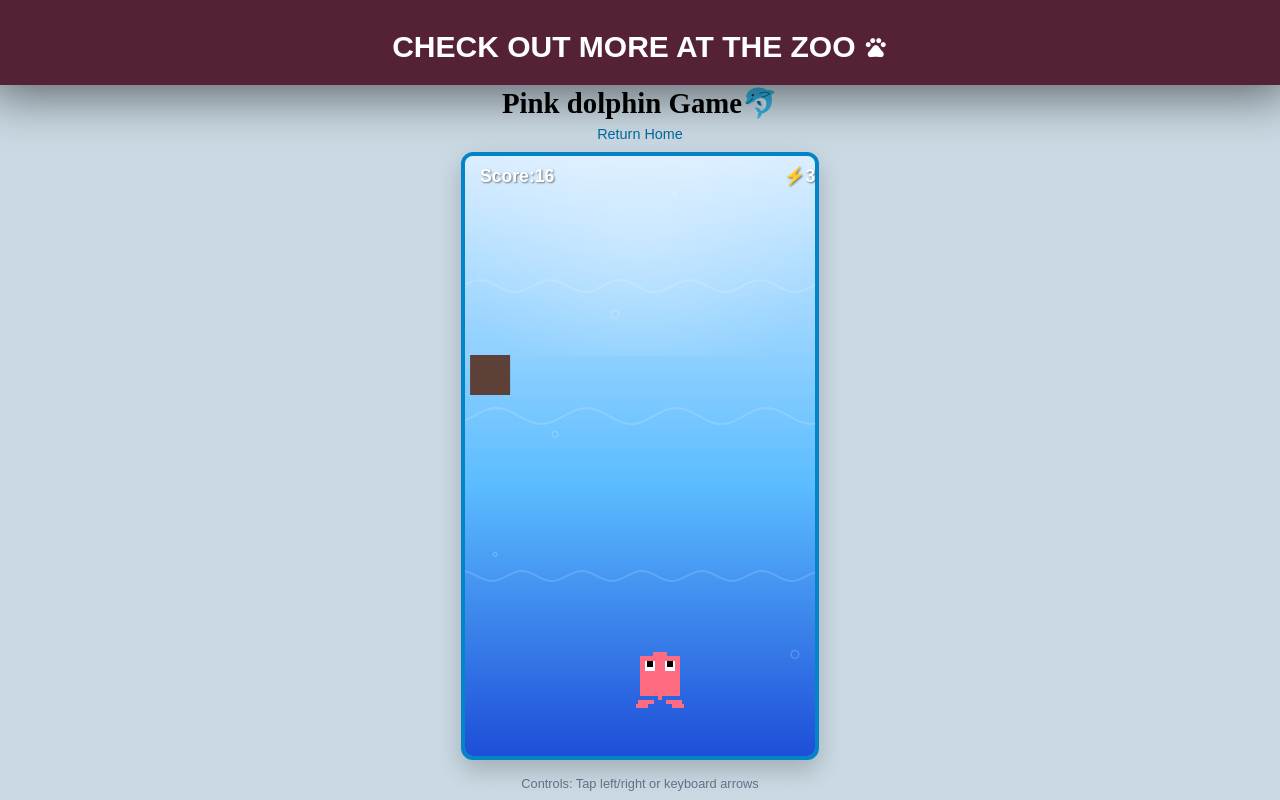
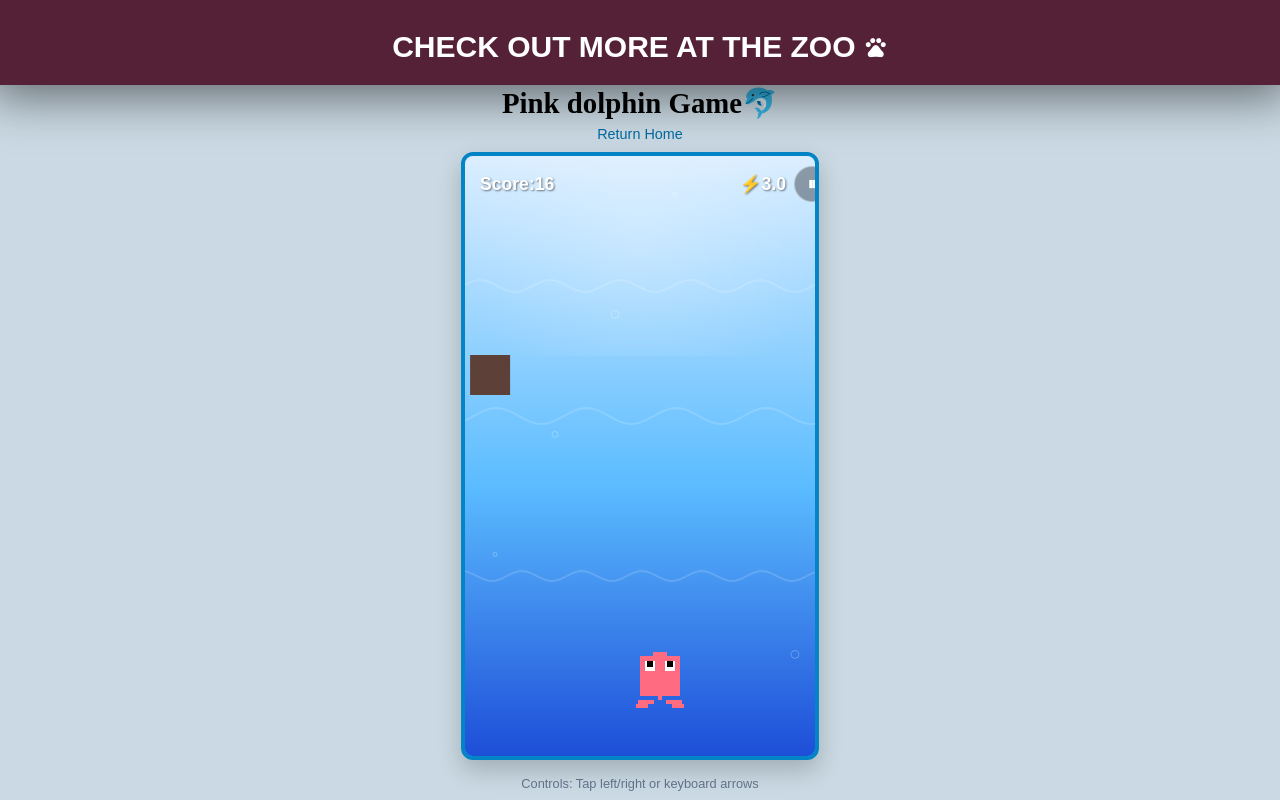
Before and after one commit to AliciaEA/pink-dolphin, a SvelteKit app: page /meetup in a window 1280 px wide. Both pictures are taken after a click on the button "Tap To Start". Shown: the top 800 px of the page. Built offline with nearby package versions, Linux system fonts and the light colour scheme; a web font is replaced by a local one.

Commit message:
everything is wow

```diff
--- a/src/routes/meetup/+page.svelte
+++ b/src/routes/meetup/+page.svelte
@@ -67,6 +67,10 @@
         if (e.key === "ArrowRight" || e.key === "d") rightPressed = true;
         // Reiniciar con espacio
         if (e.code === "Space" && gameState !== "playing") startGame();
+        // Toggle pause with P or Escape during play/pause
+        if ((e.key === "p" || e.code === "Escape") && (gameState === "playing" || gameState === "paused")) {
+            togglePause();
+        }
     }
     function handleKeyUp(e) {
         if (e.key === "ArrowLeft" || e.key === "a") leftPressed = false;
@@ -105,6 +109,23 @@
         playerX = 175;
         frameCount = 0;
         // Loop is already running; no need to start again
+    }
+
+    function pauseGame() {
+        if (gameState !== "playing") return;
+        leftPressed = false;
+        rightPressed = false;
+        gameState = "paused";
+    }
+
+    function resumeGame() {
+        if (gameState !== "paused") return;
+        gameState = "playing";
+    }
+
+    function togglePause() {
+        if (gameState === "playing") return pauseGame();
+        if (gameState === "paused") return resumeGame();
     }
 
     function update() {
@@ -328,11 +349,21 @@
         {#if gameState === "playing"}
             <div class="hud">
                 <span>Score:{score}</span>
-                <span class="speed-tag">⚡{gameSpeed.toFixed(1)}</span>
+                <div class="hud-right">
+                    <span class="speed-tag">⚡{gameSpeed.toFixed(1)}</span>
+                    <button class="pause-btn" onclick={pauseGame} aria-label="Pause" title="Pause">⏸</button>
+                </div>
             </div>
             <!-- Invisible touch zones over the canvas as fallback -->
             <div class="touch-zone left" onpointerdown={pressLeft} onpointerup={releaseLeft} onpointerleave={releaseLeft} onpointercancel={releaseLeft}></div>
             <div class="touch-zone right" onpointerdown={pressRight} onpointerup={releaseRight} onpointerleave={releaseRight} onpointercancel={releaseRight}></div>
+        {/if}
+        {#if gameState === "paused"}
+            <div class="overlay">
+                <h2>Paused</h2>
+                <p>Score: {score}</p>
+                <button onclick={resumeGame}>Resume</button>
+            </div>
         {/if}
         {#if orientation === 'landscape' && vh < 420}
             <div class="overlay warn">
@@ -436,13 +467,35 @@
         width: 100%;
         display: flex;
         justify-content: space-between;
+        align-items: center;
         padding: 0 15px;
         color: white;
         font-weight: bold;
         font-size: 1.1rem;
         text-shadow: 1px 1px 2px rgba(0,0,0,0.5);
         pointer-events: none;
+        z-index: 16;
     }
+
+    .hud-right{ display: flex; gap: 8px; align-items: center; }
+    .pause-btn{
+        pointer-events: auto;
+        margin: 0;
+        width: 36px;
+        height: 36px;
+        padding: 0;
+        font-size: 18px;
+        line-height: 1;
+        display: inline-flex;
+        align-items: center;
+        justify-content: center;
+        background: rgba(0,0,0,0.35);
+        border: 1px solid rgba(255,255,255,0.35);
+        color: #fff;
+        border-radius: 50%;
+        box-shadow: none;
+    }
+    .pause-btn:hover{ background: rgba(0,0,0,0.45); }
 
     /* ----- */
 
```
